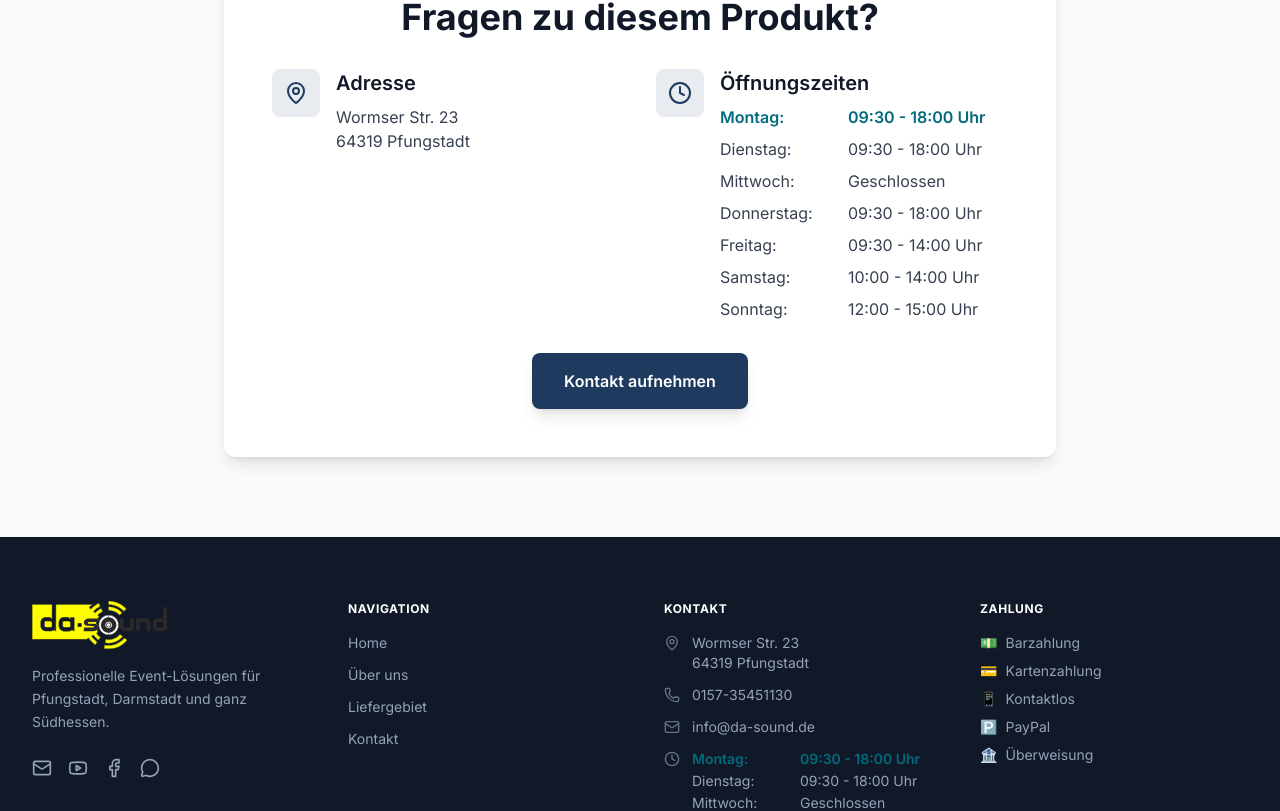
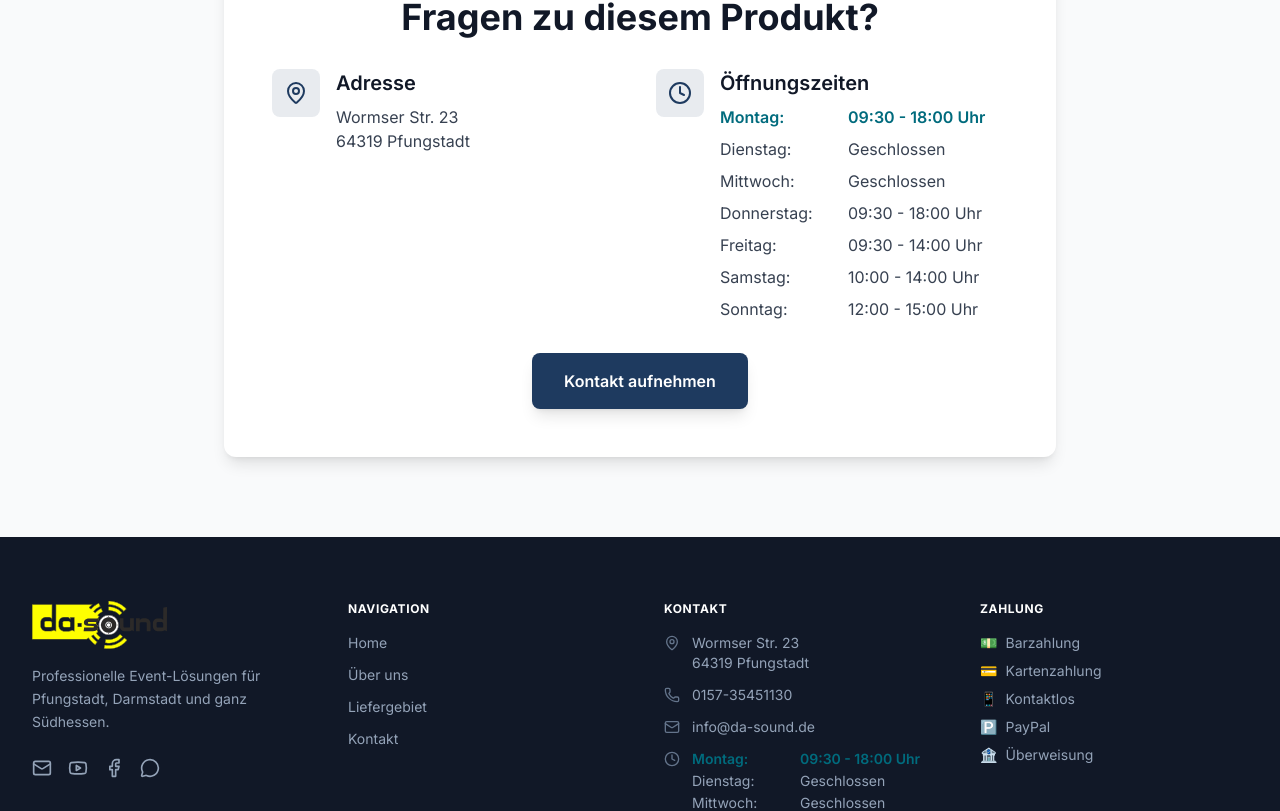
Before and after one commit to 319Webdesign/da-sound, a Next.js app: page /produkte/akku-spot-indoor-rgb in a window 1280 px wide. Shown: the part 1991-2802 px from the top of the page. Built offline with nearby package versions, Linux system fonts and the light colour scheme; no server answers.

Commit message:
28/01/26

```diff
--- a/app/produkte/[id]/page.tsx
+++ b/app/produkte/[id]/page.tsx
@@ -49,6 +49,9 @@ export default async function ProductDetailPage({ params }: PageProps) {
     'pa-set-medium': 'Machbar',
     'pa-set-large': 'Machbar',
     'pa-set-xlarge': 'Machbar',
+    'pa-set-premium': 'Machbar',
+    'pa-set-outdoor': 'Machbar',
+    'profi-pa-line-array-event-26a': 'Komplex',
   };
 
   const quickFacts = {
--- a/lib/data.ts
+++ b/lib/data.ts
@@ -3,7 +3,7 @@ export const data = {
   highlight: '',
   openingHours: {
     monday: 'Montag: 09:30 - 18:00 Uhr',
-    tuesday: 'Dienstag: 09:30 - 18:00 Uhr',
+    tuesday: 'Dienstag: Geschlossen',
     wednesday: 'Mittwoch: Geschlossen',
     thursday: 'Donnerstag: 09:30 - 18:00 Uhr',
     friday: 'Freitag: 09:30 - 14:00 Uhr',
```
